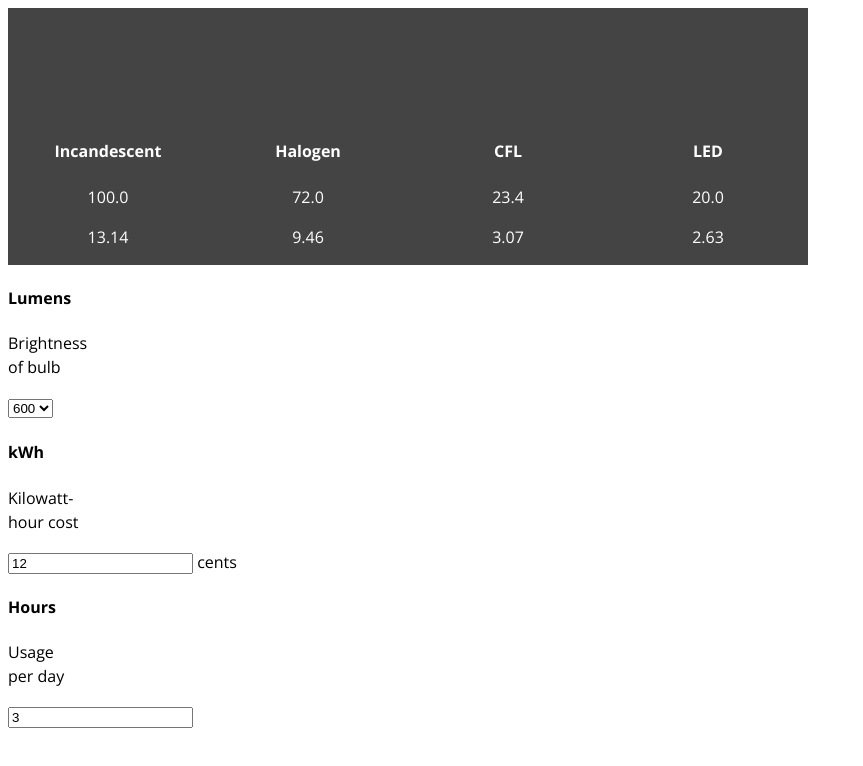
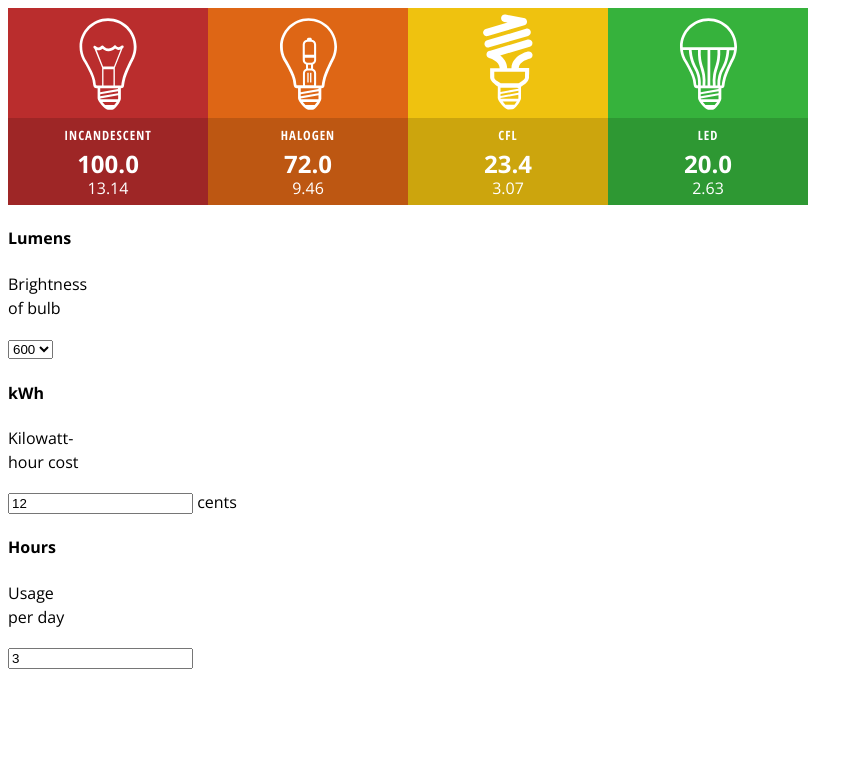
Before and after one commit to irishull/angular_calc, a plain HTML site: page index.html in a window 1280 px wide. Shown: the whole page, without its empty margins (0-863 px from the left). Drawn offline with nearby package versions, Linux system fonts and the light colour scheme.

Commit message:
Added background css styles and svg graphics to each section element

```diff
--- a/assets/calculator.css
+++ b/assets/calculator.css
@@ -17,3 +17,23 @@
 }
 
 #myCalculator main::after { content:''; display: block; clear: both; }
+
+
+#myCalculator main section.inc { background-color: #ba2d2d; background-image: url(images/bulb_inc.svg);}
+#myCalculator main section.hal { background-color: #de6615; background-image: url(images/bulb_hal.svg);}
+#myCalculator main section.cfl { background-color: #efc20f; background-image: url(images/bulb_cfl.svg);}
+#myCalculator main section.led { background-color: #36b23c; background-image: url(images/bulb_led.svg);}
+
+#myCalculator main section > div { padding: 5px 0; background-color: rgba(0,0,0,.15);}
+
+#myCalculator main h4 {
+    font-family: 'Open Sans Condensed', sans-serif;
+    font-size: .8em;
+    letter-spacing: 1px;
+    margin: 0 0 5px 0;
+    text-transform: uppercase;
+}
+
+#myCalculator main p { margin: 0; font-size: 1.5em; font-weight: 700; }
+
+#myCalculator main p + p { font-size: 1em; font-weight: 300; }
--- a/index.html
+++ b/index.html
@@ -13,28 +13,28 @@
 		<div id="myCalculator">
 
 		    <main>
-		        <section>
+		        <section class="inc">
 		            <div>
 		                <h4>Incandescent</h4>
 		                <p>100.0</p>
 		                <p>13.14</p>
 		            </div>
 		        </section>
-		        <section>
+		        <section class="hal">
 		            <div>
 	                    <h4>Halogen</h4>
 	                   <p>72.0</p>
 	                   <p>9.46</p>
                     </div>
 		        </section>
-		        <section>
+		        <section class="cfl">
 		            <div>
 	                    <h4>CFL</h4>
 	                    <p>23.4</p>
 	                    <p>3.07</p>
                     </div>
 		        </section>
-		        <section>
+		        <section class="led">
 		            <div>
 	                   <h4>LED</h4>
 	                   <p>20.0</p>
```
